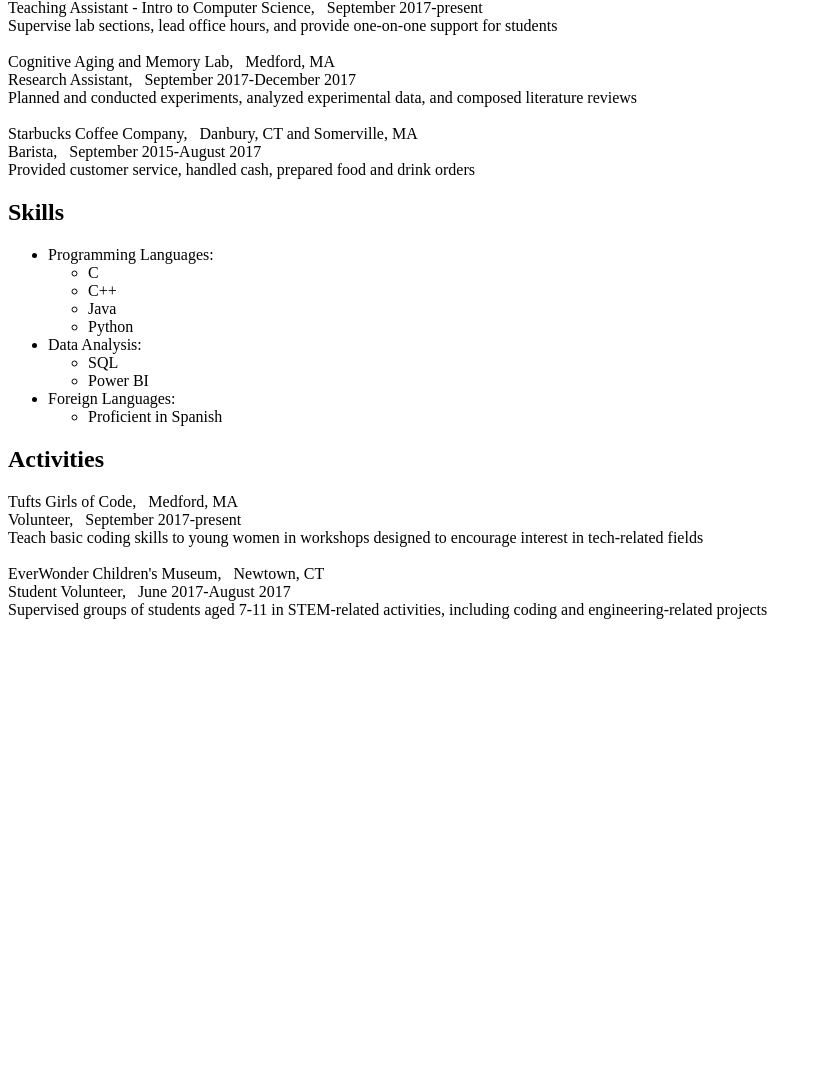
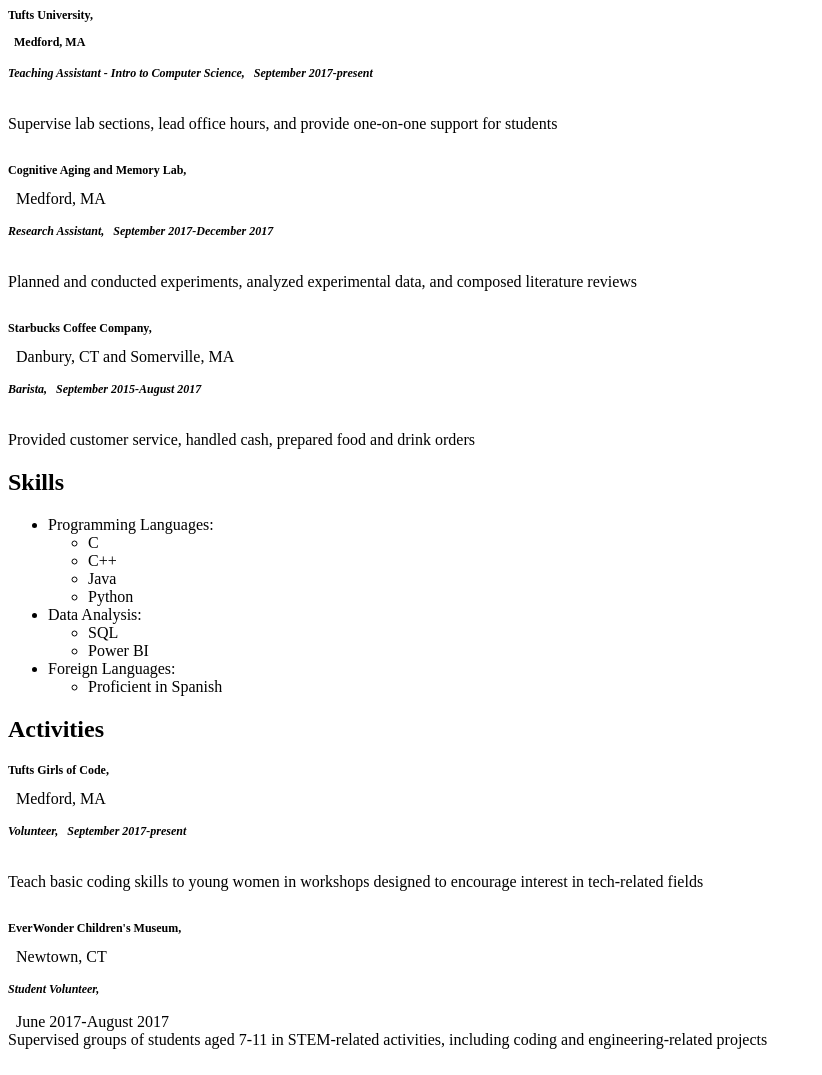
Before and after one commit to ktatte01/ktatte01.github.io, a plain HTML site: page resume.html in a window 1280 px wide. Shown: the part 405-1480 px from the top of the page, without its empty margins (0-822 px from the left). Before the commit the page ends 1050 px from the top, so only its background shows below. Drawn offline with Linux system fonts and the light colour scheme.

Commit message:
Update css file with font size and style

```diff
--- a/default_style.css
+++ b/default_style.css
@@ -5,6 +5,18 @@ h1 {
         font: "Georgia";
 }
 
-h2, h3, h4, h5, h6 {
+h2 {
         font: "Georgia";
 }
+
+h3 {
+        font: "Georgia";
+        font-style: bold;
+        font-size: 12px
+}
+
+h4 {
+        font: "Georgia";
+        font-style: italic;
+        font-size: 12px
+}
--- a/resume.html
+++ b/resume.html
@@ -16,10 +16,11 @@
 
                 <h2>Education</h2>
 
-                Tufts University &nbsp; Medford, MA <br>
+                <h3>Tufts University &nbsp;</h3> Medford, MA <br>
                 B.S. • Computer Science • Cognitive Brain Science &nbsp; expected May 2020 <br>
                 GPA 3.59 <br>
                 Dean’s List Fall 2016 - Spring 2018
+
 
                 <h2>Relevant Coursework</h2>
                 <ul>
@@ -30,16 +31,16 @@
 
                 <h2>Professional Experience</h2>
 
-                Tufts University, &nbsp; Medford, MA <br>
-                Teaching Assistant - Intro to Computer Science, &nbsp; September 2017-present<br>
+                <h3>Tufts University,<h3> &nbsp; Medford, MA <br>
+                <h4>Teaching Assistant - Intro to Computer Science, &nbsp; September 2017-present</h4><br>
                 Supervise lab sections, lead office hours, and provide one-on-one support for students<br>
                 <br>
-                Cognitive Aging and Memory Lab, &nbsp; Medford, MA <br>
-                Research Assistant, &nbsp; September 2017-December 2017<br>
+                <h3>Cognitive Aging and Memory Lab,</h3> &nbsp; Medford, MA <br>
+                <h4>Research Assistant, &nbsp; September 2017-December 2017</h4><br>
                 Planned and conducted experiments, analyzed experimental data, and composed literature reviews<br>
                 <br>
-                Starbucks Coffee Company, &nbsp; Danbury, CT and Somerville, MA <br>
-                Barista, &nbsp; September 2015-August 2017<br>
+                <h3>Starbucks Coffee Company,</h3> &nbsp; Danbury, CT and Somerville, MA <br>
+                <h4>Barista, &nbsp; September 2015-August 2017</h4><br>
                 Provided customer service, handled cash, prepared food and drink orders<br>
 
                 <h2>Skills</h2>
@@ -63,12 +64,12 @@
                 </ul>
 
                 <h2>Activities</h2>
-                Tufts Girls of Code, &nbsp; Medford, MA <br>
-                Volunteer, &nbsp; September 2017-present<br>
+                <h3>Tufts Girls of Code,</h3> &nbsp; Medford, MA <br>
+                <h4>Volunteer, &nbsp; September 2017-present</h4><br>
                 Teach basic coding skills to young women in workshops designed to encourage interest in tech-related fields<br>
                 <br>
-                EverWonder Children's Museum, &nbsp; Newtown, CT <br>
-                Student Volunteer, &nbsp; June 2017-August 2017<br>
+                <h3>EverWonder Children's Museum,</h3> &nbsp; Newtown, CT <br>
+                <h4>Student Volunteer,</h4> &nbsp; June 2017-August 2017<br>
                 Supervised groups of students aged 7-11 in STEM-related activities, including coding and engineering-related projects<br>
                 <br>
 
```
